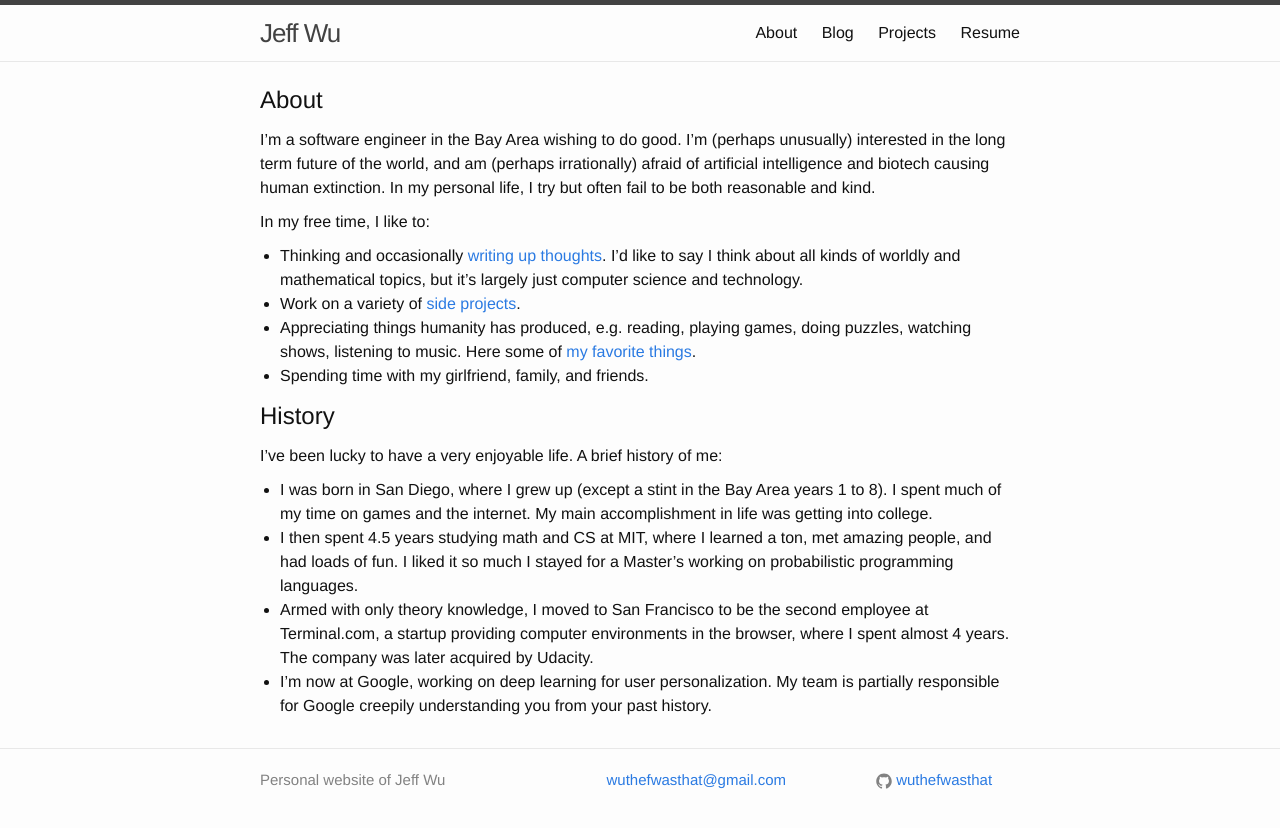
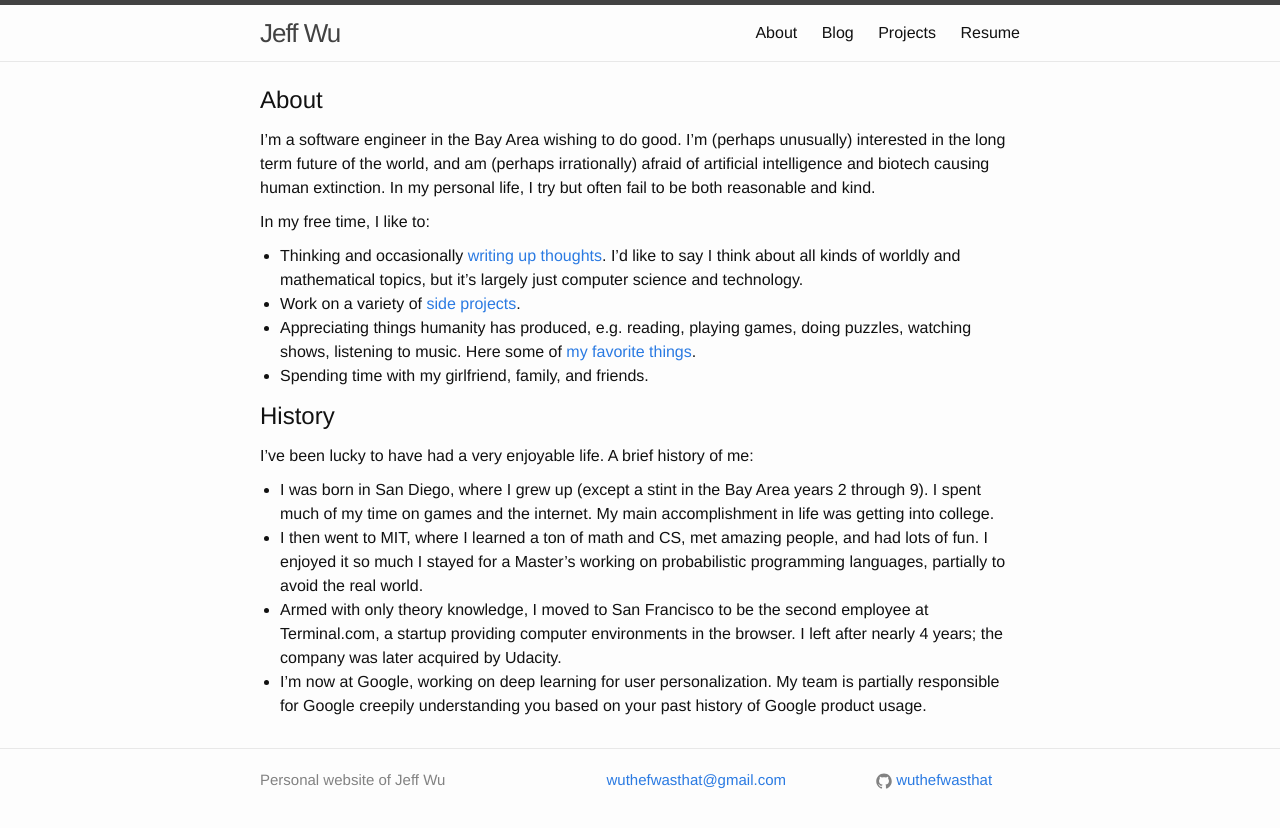
Before and after one commit to dannydenenberg/wuthefwasthat.github.io, a Jekyll site: the page built from about.md, in a window 1280 px wide. Shown: the top 828 px of the page. Built offline with Jekyll 4.4.1, drawn with Linux system fonts in a browser that asks for light colours; nearby versions of some CDN libraries.

Commit message:
update about

```diff
--- a/about.md
+++ b/about.md
@@ -22,12 +22,12 @@
 
 ## History
 
-I've been lucky to have a very enjoyable life. A brief history of me:
-- I was born in San Diego, where I grew up (except a stint in the Bay Area years 1 to 8).
+I've been lucky to have had a very enjoyable life. A brief history of me:
+- I was born in San Diego, where I grew up (except a stint in the Bay Area years 2 through 9).
   I spent much of my time on games and the internet.  My main accomplishment in life was getting into college.
-- I then spent 4.5 years studying math and CS at MIT, where I learned a ton, met amazing people, and had loads of fun.
-  I liked it so much I stayed for a Master's working on probabilistic programming languages.
-- Armed with only theory knowledge, I moved to San Francisco to be the second employee at Terminal.com, a startup providing computer environments in the browser, where I spent almost 4 years.
-  The company was later acquired by Udacity.
+- I then went to MIT, where I learned a ton of math and CS, met amazing people, and had lots of fun.
+  I enjoyed it so much I stayed for a Master's working on probabilistic programming languages, partially to avoid the real world.
+- Armed with only theory knowledge, I moved to San Francisco to be the second employee at Terminal.com,
+  a startup providing computer environments in the browser. I left after nearly 4 years; the company was later acquired by Udacity.
 - I'm now at Google, working on deep learning for user personalization.
-  My team is partially responsible for Google creepily understanding you from your past history.
+  My team is partially responsible for Google creepily understanding you based on your past history of Google product usage.
```
